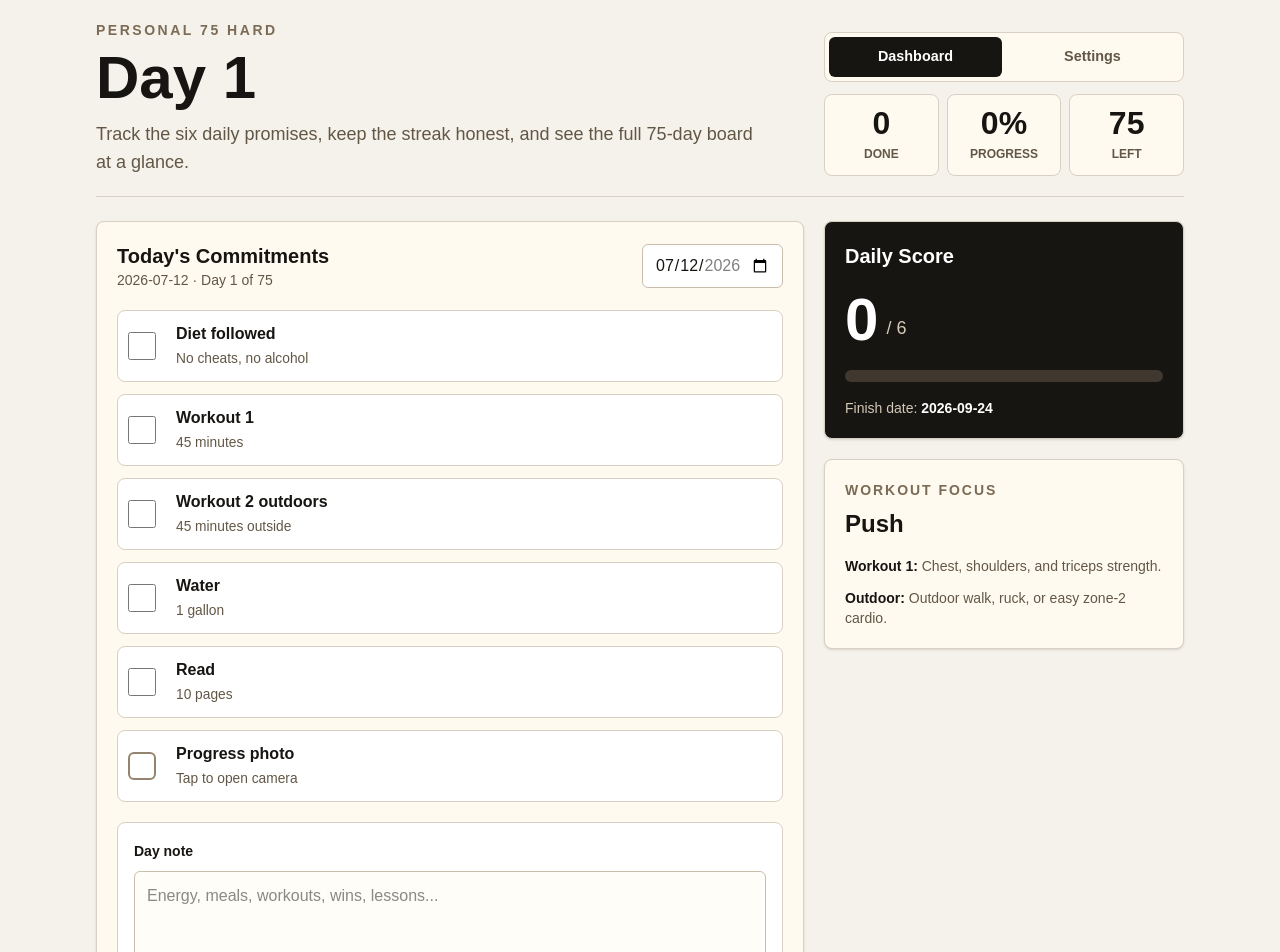
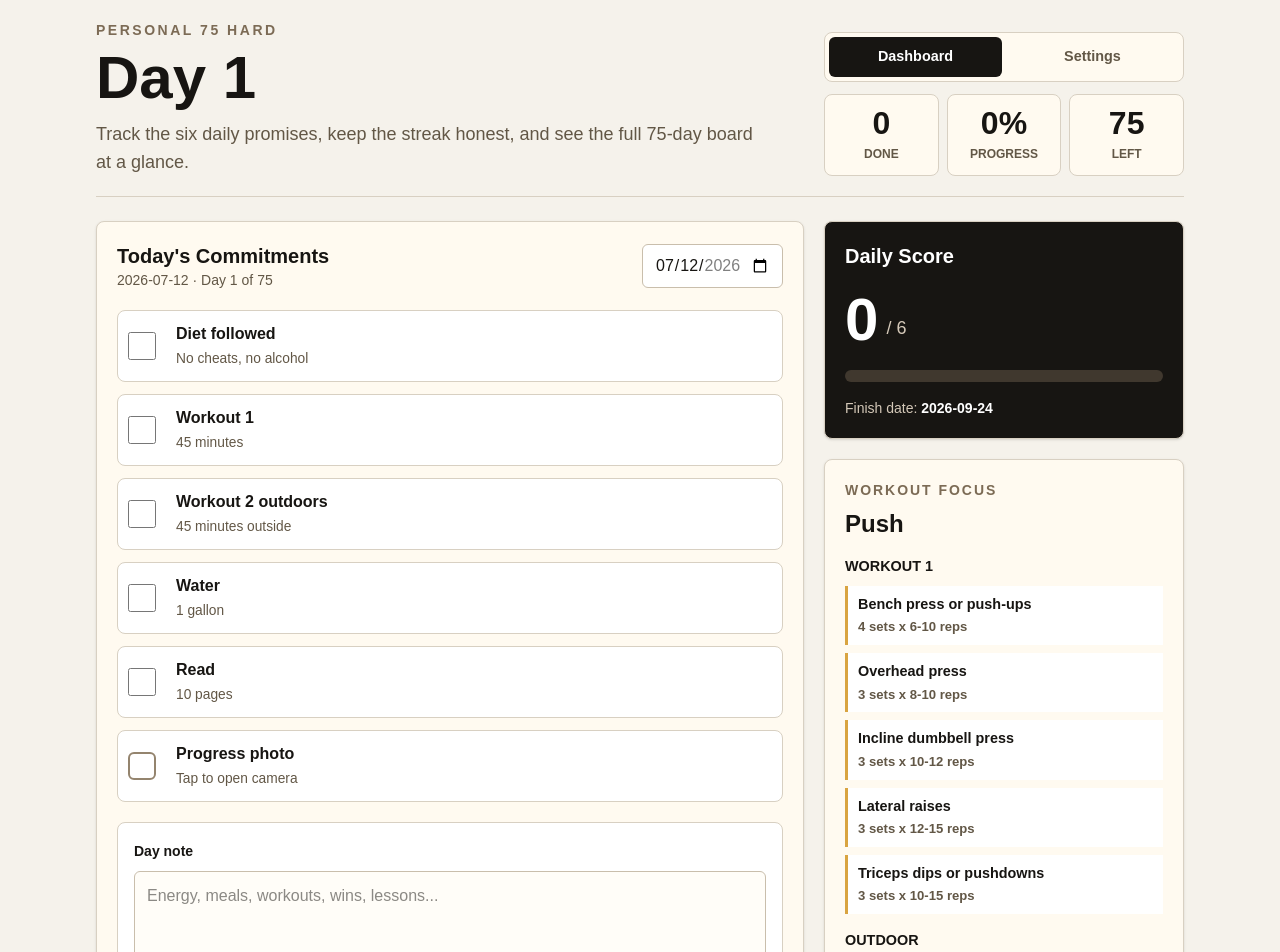
Before and after one commit to brettmay11-ai/75hard, a Next.js app: page / in a window 1280 px wide. Shown: the top 952 px of the page. Built offline with nearby package versions, Linux system fonts and the light colour scheme.

Commit message:
Add detailed workout prescriptions

```diff
--- a/app/globals.css
+++ b/app/globals.css
@@ -360,6 +360,46 @@ button {
   font-weight: 900;
 }
 
+.workout-detail {
+  display: grid;
+  gap: 16px;
+  margin-top: 16px;
+}
+
+.workout-detail h3 {
+  color: #171512;
+  font-size: 0.9rem;
+  font-weight: 900;
+  text-transform: uppercase;
+}
+
+.workout-detail ul {
+  display: grid;
+  gap: 8px;
+  margin: 8px 0 0;
+  padding: 0;
+  list-style: none;
+}
+
+.workout-detail li {
+  display: grid;
+  gap: 2px;
+  border-left: 3px solid #d9a441;
+  background: #ffffff;
+  padding: 8px 10px;
+}
+
+.workout-detail li span {
+  color: #171512;
+  font-size: 0.9rem;
+  font-weight: 800;
+}
+
+.workout-detail li strong {
+  color: #625746;
+  font-size: 0.82rem;
+}
+
 .day-cell {
   aspect-ratio: 1;
   min-width: 0;
--- a/app/page.tsx
+++ b/app/page.tsx
@@ -29,6 +29,17 @@ type WorkoutReminderSettings = {
   enabled: boolean;
   workoutOneTime: string;
   workoutTwoTime: string;
+};
+
+type WorkoutMove = {
+  name: string;
+  prescription: string;
+};
+
+type WorkoutPlan = {
+  title: string;
+  workoutOne: WorkoutMove[];
+  workoutTwo: WorkoutMove[];
 };
 
 type SelectedPhoto = {
@@ -65,41 +76,102 @@ const DEFAULT_WORKOUT_REMINDERS: WorkoutReminderSettings = {
   workoutOneTime: "07:00",
   workoutTwoTime: "17:30",
 };
-const WORKOUT_ROTATION = [
+const WORKOUT_ROTATION: WorkoutPlan[] = [
   {
     title: "Push",
-    workoutOne: "Chest, shoulders, and triceps strength.",
-    workoutTwo: "Outdoor walk, ruck, or easy zone-2 cardio.",
+    workoutOne: [
+      { name: "Bench press or push-ups", prescription: "4 sets x 6-10 reps" },
+      { name: "Overhead press", prescription: "3 sets x 8-10 reps" },
+      { name: "Incline dumbbell press", prescription: "3 sets x 10-12 reps" },
+      { name: "Lateral raises", prescription: "3 sets x 12-15 reps" },
+      { name: "Triceps dips or pushdowns", prescription: "3 sets x 10-15 reps" },
+    ],
+    workoutTwo: [
+      { name: "Outdoor brisk walk", prescription: "45 minutes, steady pace" },
+      { name: "Optional ruck", prescription: "10-20 lb pack if recovery feels good" },
+    ],
   },
   {
     title: "Pull",
-    workoutOne: "Back, biceps, rear delts, and grip strength.",
-    workoutTwo: "Outdoor walk, incline walk, or light jog.",
+    workoutOne: [
+      { name: "Pull-ups or lat pulldowns", prescription: "4 sets x 6-10 reps" },
+      { name: "Bent-over row", prescription: "4 sets x 8-10 reps" },
+      { name: "Single-arm dumbbell row", prescription: "3 sets x 10 reps each side" },
+      { name: "Face pulls", prescription: "3 sets x 12-15 reps" },
+      { name: "Hammer curls", prescription: "3 sets x 10-12 reps" },
+    ],
+    workoutTwo: [
+      { name: "Outdoor incline walk", prescription: "45 minutes, conversational pace" },
+      { name: "Post-walk stretch", prescription: "5 minutes of lats and hips" },
+    ],
   },
   {
     title: "Run",
-    workoutOne: "Easy run, intervals, or tempo work.",
-    workoutTwo: "Outdoor recovery walk or mobility walk.",
+    workoutOne: [
+      { name: "Warm-up walk/jog", prescription: "8 minutes easy" },
+      { name: "Run intervals", prescription: "8 rounds: 1 minute hard, 90 seconds easy" },
+      { name: "Easy cooldown", prescription: "10-15 minutes walk/jog" },
+      { name: "Calf raises", prescription: "3 sets x 15 reps" },
+    ],
+    workoutTwo: [
+      { name: "Outdoor recovery walk", prescription: "45 minutes easy" },
+      { name: "Hip mobility", prescription: "5 minutes after walking" },
+    ],
   },
   {
     title: "Legs",
-    workoutOne: "Quads, hamstrings, glutes, and calves.",
-    workoutTwo: "Outdoor walk or easy bike if your legs need mercy.",
+    workoutOne: [
+      { name: "Squat or goblet squat", prescription: "4 sets x 6-10 reps" },
+      { name: "Romanian deadlift", prescription: "4 sets x 8-10 reps" },
+      { name: "Walking lunges", prescription: "3 sets x 10 reps each leg" },
+      { name: "Hip thrust or glute bridge", prescription: "3 sets x 10-12 reps" },
+      { name: "Standing calf raises", prescription: "4 sets x 12-15 reps" },
+    ],
+    workoutTwo: [
+      { name: "Outdoor walk", prescription: "45 minutes easy to moderate" },
+      { name: "Quad and hamstring stretch", prescription: "5 minutes total" },
+    ],
   },
   {
     title: "Core",
-    workoutOne: "Core, carries, mobility, and stability work.",
-    workoutTwo: "Outdoor walk, hike, or easy jog.",
+    workoutOne: [
+      { name: "Plank", prescription: "4 sets x 45-60 seconds" },
+      { name: "Dead bug", prescription: "3 sets x 10 reps each side" },
+      { name: "Hanging knee raise or reverse crunch", prescription: "3 sets x 10-15 reps" },
+      { name: "Farmer carry", prescription: "4 carries x 40-60 seconds" },
+      { name: "Side plank", prescription: "3 sets x 30-45 seconds each side" },
+    ],
+    workoutTwo: [
+      { name: "Outdoor walk or hike", prescription: "45 minutes steady" },
+      { name: "Breathing reset", prescription: "3 minutes nasal breathing" },
+    ],
   },
   {
     title: "Run",
-    workoutOne: "Steady outdoor run or run/walk intervals.",
-    workoutTwo: "Mobility, stretching, or a light recovery walk.",
+    workoutOne: [
+      { name: "Easy run", prescription: "30-35 minutes, zone 2" },
+      { name: "Strides", prescription: "6 rounds x 20 seconds fast, 60 seconds easy" },
+      { name: "Cooldown walk", prescription: "5-10 minutes" },
+      { name: "Tibialis raises", prescription: "3 sets x 15 reps" },
+    ],
+    workoutTwo: [
+      { name: "Outdoor mobility walk", prescription: "45 minutes easy" },
+      { name: "Ankle and calf mobility", prescription: "5 minutes total" },
+    ],
   },
   {
     title: "Full Body",
-    workoutOne: "Full-body circuit or upper/lower mix.",
-    workoutTwo: "Outdoor walk, hike, or relaxed cardio.",
+    workoutOne: [
+      { name: "Dumbbell or kettlebell deadlift", prescription: "4 sets x 8 reps" },
+      { name: "Push-ups", prescription: "4 sets x 8-15 reps" },
+      { name: "Goblet squat", prescription: "3 sets x 10-12 reps" },
+      { name: "One-arm row", prescription: "3 sets x 10 reps each side" },
+      { name: "Loaded carry", prescription: "4 carries x 45 seconds" },
+    ],
+    workoutTwo: [
+      { name: "Outdoor relaxed cardio", prescription: "45 minutes walk, hike, or bike" },
+      { name: "Full-body stretch", prescription: "5 minutes after cardio" },
+    ],
   },
 ];
 const CELEBRATION_BITS = Array.from({ length: 24 }, (_, index) => index);
@@ -163,6 +235,13 @@ function isWorkoutReminderDue(time: string, date: Date) {
 function getWorkoutPlan(startDate: string, dateString: string) {
   const dayIndex = Math.max(diffDays(startDate, dateString) - 1, 0);
   return WORKOUT_ROTATION[dayIndex % WORKOUT_ROTATION.length];
+}
+
+function summarizeWorkout(moves: WorkoutMove[]) {
+  return moves
+    .slice(0, 3)
+    .map((move) => `${move.name}: ${move.prescription}`)
+    .join("; ");
 }
 
 export default function Home() {
@@ -431,7 +510,7 @@ export default function Home() {
     const plan = getWorkoutPlan(state.startDate, today);
     const isFirstWorkout = slot === "one";
     const title = isFirstWorkout ? `Workout 1: ${plan.title}` : `Outdoor workout: ${plan.title}`;
-    const body = isFirstWorkout ? plan.workoutOne : plan.workoutTwo;
+    const body = summarizeWorkout(isFirstWorkout ? plan.workoutOne : plan.workoutTwo);
 
     if ("serviceWorker" in navigator) {
       const registration = await navigator.serviceWorker.ready;
@@ -735,15 +814,29 @@ export default function Home() {
                 Workout Focus
               </p>
               <h2 className="mt-2 text-2xl font-black">{selectedWorkoutPlan.title}</h2>
-              <div className="mt-4 grid gap-3 text-sm text-[#625746]">
-                <p>
-                  <strong className="text-[#171512]">Workout 1:</strong>{" "}
-                  {selectedWorkoutPlan.workoutOne}
-                </p>
-                <p>
-                  <strong className="text-[#171512]">Outdoor:</strong>{" "}
-                  {selectedWorkoutPlan.workoutTwo}
-                </p>
+              <div className="workout-detail">
+                <div>
+                  <h3>Workout 1</h3>
+                  <ul>
+                    {selectedWorkoutPlan.workoutOne.map((move) => (
+                      <li key={`${move.name}-${move.prescription}`}>
+                        <span>{move.name}</span>
+                        <strong>{move.prescription}</strong>
+                      </li>
+                    ))}
+                  </ul>
+                </div>
+                <div>
+                  <h3>Outdoor</h3>
+                  <ul>
+                    {selectedWorkoutPlan.workoutTwo.map((move) => (
+                      <li key={`${move.name}-${move.prescription}`}>
+                        <span>{move.name}</span>
+                        <strong>{move.prescription}</strong>
+                      </li>
+                    ))}
+                  </ul>
+                </div>
               </div>
             </section>
 
```
